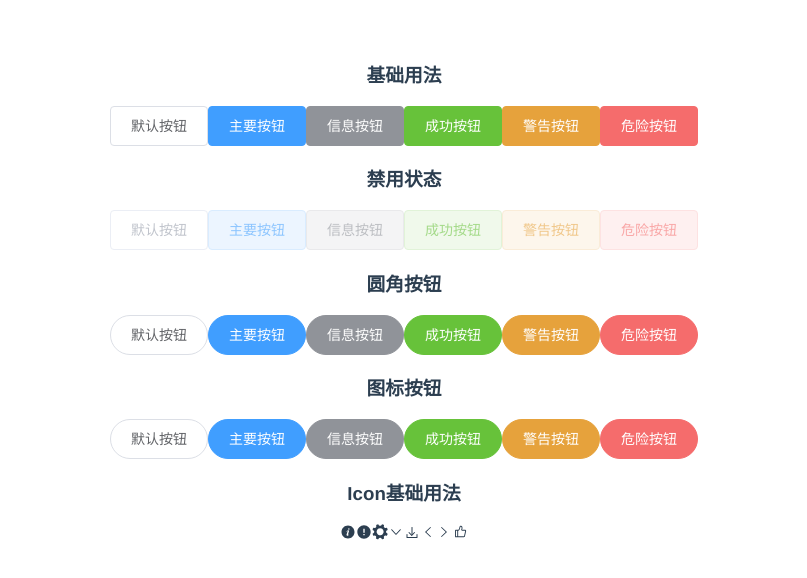
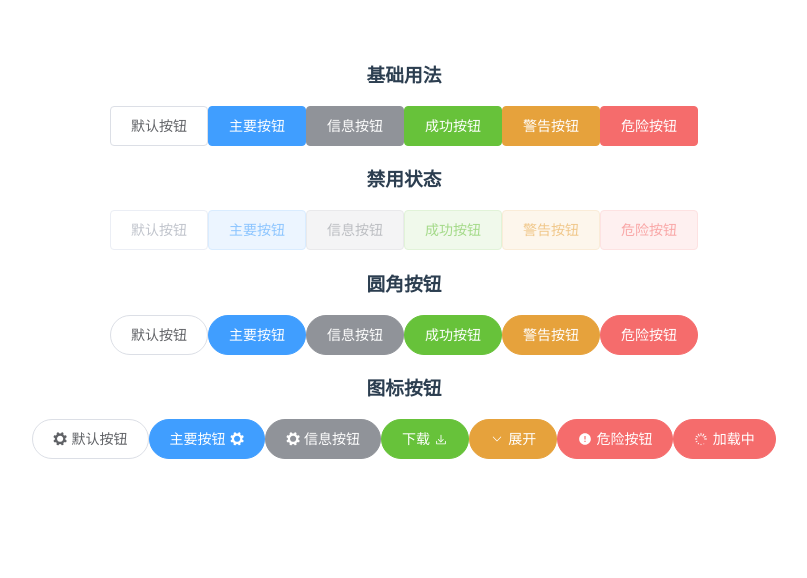
Before and after one commit to yinhaiying/y-ui, a Vue app: page / in a window 1280 px wide. Shown: the top 578 px of the page, without its empty margins (236-1043 px from the left). Built offline with nearby package versions, Linux system fonts and the light colour scheme.

Commit message:
图标按钮和加载中按钮

```diff
--- a/src/App.vue
+++ b/src/App.vue
@@ -1,7 +1,7 @@
 <template>
   <div id="app">
     <button-example></button-example>
-    <icon-example></icon-example>
+    <!-- <icon-example></icon-example>   -->
   </div>
 </template>
 <script>
--- a/src/example/button.vue
+++ b/src/example/button.vue
@@ -29,12 +29,13 @@
     </div>
     <div>
       <h3>图标按钮</h3>
-      <y-button round>默认按钮</y-button>
-      <y-button type = "primary" round >主要按钮</y-button>
-      <y-button type = "info" round>信息按钮</y-button>
-      <y-button type = "success" round>成功按钮</y-button>
-      <y-button type = "warning" round>警告按钮</y-button>
-      <y-button type = "danger" round>危险按钮</y-button>
+      <y-button round icon = "settings" icon-position = "left">默认按钮</y-button>
+      <y-button type = "primary" round icon = "settings" icon-position = "right">主要按钮</y-button>
+      <y-button type = "info" round icon = "settings">信息按钮</y-button>
+      <y-button type = "success" round icon = "download" icon-position = "right">下载</y-button>
+      <y-button type = "warning" round icon = "down">展开</y-button>
+      <y-button type = "danger" round icon = "error">危险按钮</y-button>
+      <y-button type = "danger" round icon = "loading">加载中</y-button>
     </div>
   </div>
 </template>
--- a/src/packages/Button/Button.vue
+++ b/src/packages/Button/Button.vue
@@ -1,5 +1,7 @@
 <template>
   <button class = "y-button" :class = "btnClass" disabled>
+    <y-icon :name = icon v-if = "icon && icon !== 'loading'"></y-icon>
+    <y-icon :name = icon v-if = "icon && icon === 'loading'"></y-icon>
     <span v-if = "this.$slots.default">
       <slot></slot>
     </span>
@@ -27,6 +29,19 @@ export default {
     round:{
       type:Boolean,
       default:false
+    },
+    icon:{
+      type:String
+    },
+    iconPosition:{
+      type:String,
+      default:'left',
+      validator(value){
+        if(!['left','right'].includes(value)){
+          throw new Error('icon-position只能为left或者right')
+        };
+        return true;
+      }
     }
   },
   computed:{
@@ -37,12 +52,9 @@ export default {
       }else{
        classes.push('y-button-default');
       }
-      if(this.disabled){
-        classes.push('is-disabled');
-      }
-      if(this.round){
-        classes.push('is-round');
-      }
+      if(this.disabled){classes.push('is-disabled');}
+      if(this.round){classes.push('is-round');}
+      if(this.iconPosition){classes.push(`y-button-${this.iconPosition}`)}
       return classes;
     }
   }
@@ -146,5 +158,24 @@ $active-color: #3a8ee6;
       border-radius:20px;
     }
   }
+
+  &-left{
+    svg{
+      order:1;
+      margin-right:0.3em;
+    }
+    span{
+      order:2;
+    }
+  }
+  &-right{
+    svg{
+      order:2;
+      margin-left:0.3em;
+    }
+    span{
+      order:1;
+    }
+  }
 }
 </style>
--- a/src/packages/Icon/Icon.vue
+++ b/src/packages/Icon/Icon.vue
@@ -1,6 +1,6 @@
 <template>
-   <svg class="icon" aria-hidden="true">
-    <use :xlink:href="`#i-${name}`"></use>
+   <svg class="icon" :class = "[name == 'loading' ? 'icon-loading':'']" aria-hidden="true">
+     <use :xlink:href="`#i-${name}`"></use>
    </svg>
 </template>
 
@@ -18,11 +18,22 @@ export default {
 </script>
 
 <style lang = "scss">
+    @keyframes spin{
+      0%{
+        transform:rotate(0deg);
+      }
+      100%{
+        transform:rotate(360deg);
+      }
+    }
     .icon {
        width: 1em;
        height:1em;
        vertical-align: -0.15em;
        fill: currentColor;
        overflow: hidden;
+       &-loading{
+         animation:spin 1s infinite linear;
+       }
     }
 </style>
```
